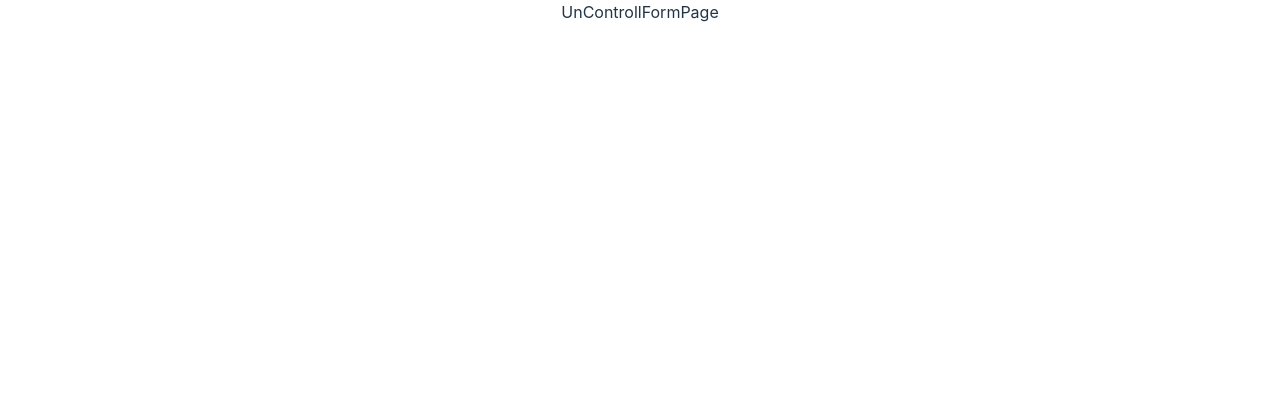
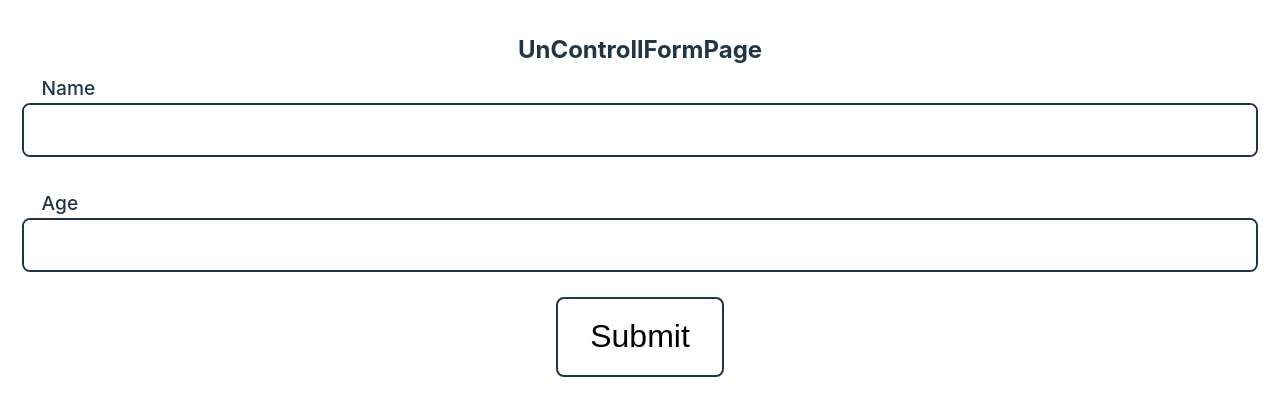
Before and after one commit to KikinovK/RSS-REACT-2023Q4, a React (Vite) app: page /uncontrollform in a window 1280 px wide. Shown: the top 416 px of the page. Built offline with nearby package versions, Linux system fonts and the light colour scheme.

Commit message:
feat: add UnControllFormPage

```diff
--- a/src/pages/UnControllFormPage/UnControllFormPage.tsx
+++ b/src/pages/UnControllFormPage/UnControllFormPage.tsx
@@ -1,5 +1,124 @@
-import { FC } from 'react';
+import { FC, useRef } from 'react';
+import * as Yup from 'yup';
 
-const UnControllFormPage: FC = () => <div>UnControllFormPage</div>;
+import Grid from '../../ui/Grid/Grid';
+import FiledText from '../../ui/UnControll/FiledText/FiledText';
+import Section from '../../ui/Section/Section';
+import Button from '../../ui/Button/Button';
+import schema from '../../validation/schema';
+
+interface IFormData {
+  [key: string]: string | number | undefined;
+}
+
+const UnControllFormPage: FC = () => {
+  const submitButtonRef = useRef<HTMLButtonElement>(null);
+  const formRefs = {
+    name: {
+      input: useRef<HTMLInputElement>(null),
+      wrap: useRef<HTMLDivElement>(null),
+      messageError: useRef<HTMLElement>(null),
+    },
+    age: {
+      input: useRef<HTMLInputElement>(null),
+      wrap: useRef<HTMLDivElement>(null),
+      messageError: useRef<HTMLElement>(null),
+    },
+  };
+
+  type TFormFieldName = keyof typeof formRefs;
+
+  const handleSubmit = async (event: React.FormEvent<HTMLFormElement>) => {
+    event.preventDefault();
+
+    if (submitButtonRef.current) {
+      submitButtonRef.current.disabled = true;
+    }
+
+    const formData: IFormData = {};
+    Object.keys(formRefs).forEach((fieldName) => {
+      const fieldNameTyped = fieldName as TFormFieldName;
+      formData[fieldNameTyped] = formRefs[fieldNameTyped].input.current?.value;
+
+      const messageErrorRef = formRefs[fieldNameTyped].messageError;
+      if (messageErrorRef && messageErrorRef.current) {
+        messageErrorRef.current.classList.remove('filed__error--on');
+      }
+      const wrapRef = formRefs[fieldNameTyped].wrap;
+      if (wrapRef && wrapRef.current) {
+        wrapRef.current.classList.remove('filed__wr--error');
+      }
+    });
+    try {
+      await schema.validate(formData, { abortEarly: false });
+    } catch (validationErrors) {
+      const errorsByField: { [key: string]: string } = {};
+
+      if (validationErrors instanceof Yup.ValidationError) {
+        validationErrors.inner.forEach((error) => {
+          if (error.path) {
+            errorsByField[error.path] = error.message;
+          }
+        });
+      }
+
+      Object.keys(errorsByField).forEach((fieldName) => {
+        const fieldNameTyped = fieldName as TFormFieldName;
+
+        const messageErrorRef = formRefs[fieldNameTyped].messageError;
+        if (messageErrorRef && messageErrorRef.current) {
+          messageErrorRef.current.textContent = errorsByField[fieldName];
+          messageErrorRef.current.classList.add('filed__error--on');
+        }
+
+        const wrapRef = formRefs[fieldNameTyped].wrap;
+        if (wrapRef && wrapRef.current) {
+          wrapRef.current.classList.add('filed__wr--error');
+        }
+      });
+    }
+
+    if (submitButtonRef.current) {
+      submitButtonRef.current.disabled = false;
+    }
+  };
+
+  return (
+    <Section>
+      <h2>UnControllFormPage</h2>
+      <form onSubmit={handleSubmit}>
+        <Grid container>
+          <Grid item>
+            <FiledText
+              inputRef={formRefs.name.input}
+              name="name"
+              id="name"
+              label="Name"
+              errorMessageRef={formRefs.name.messageError}
+              wrapRef={formRefs.name.wrap}
+            />
+          </Grid>
+          <Grid item>
+            <FiledText
+              inputRef={formRefs.age.input}
+              name="age"
+              id="age"
+              label="Age"
+              errorMessageRef={formRefs.age.messageError}
+              wrapRef={formRefs.age.wrap}
+            />
+          </Grid>
+        </Grid>
+        <Button
+          buttonRef={submitButtonRef}
+          type="submit"
+          classNames={['btn--submit']}
+        >
+          Submit
+        </Button>
+      </form>
+    </Section>
+  );
+};
 
 export default UnControllFormPage;
--- /dev/null
+++ b/src/validation/schema.ts
@@ -0,0 +1,18 @@
+import * as Yup from 'yup';
+
+const schema = Yup.object().shape({
+  name: Yup.string()
+    .test('is-capitalized', 'The first letter must be capitalized', (value) => {
+      if (value && value.length > 0) {
+        const firstLetter = value[0];
+        return firstLetter === firstLetter.toUpperCase();
+      }
+      return true;
+    })
+    .required('Name is required'),
+  age: Yup.number()
+    .required('Age is required')
+    .positive('Age must be a positive number'),
+});
+
+export default schema;
```
